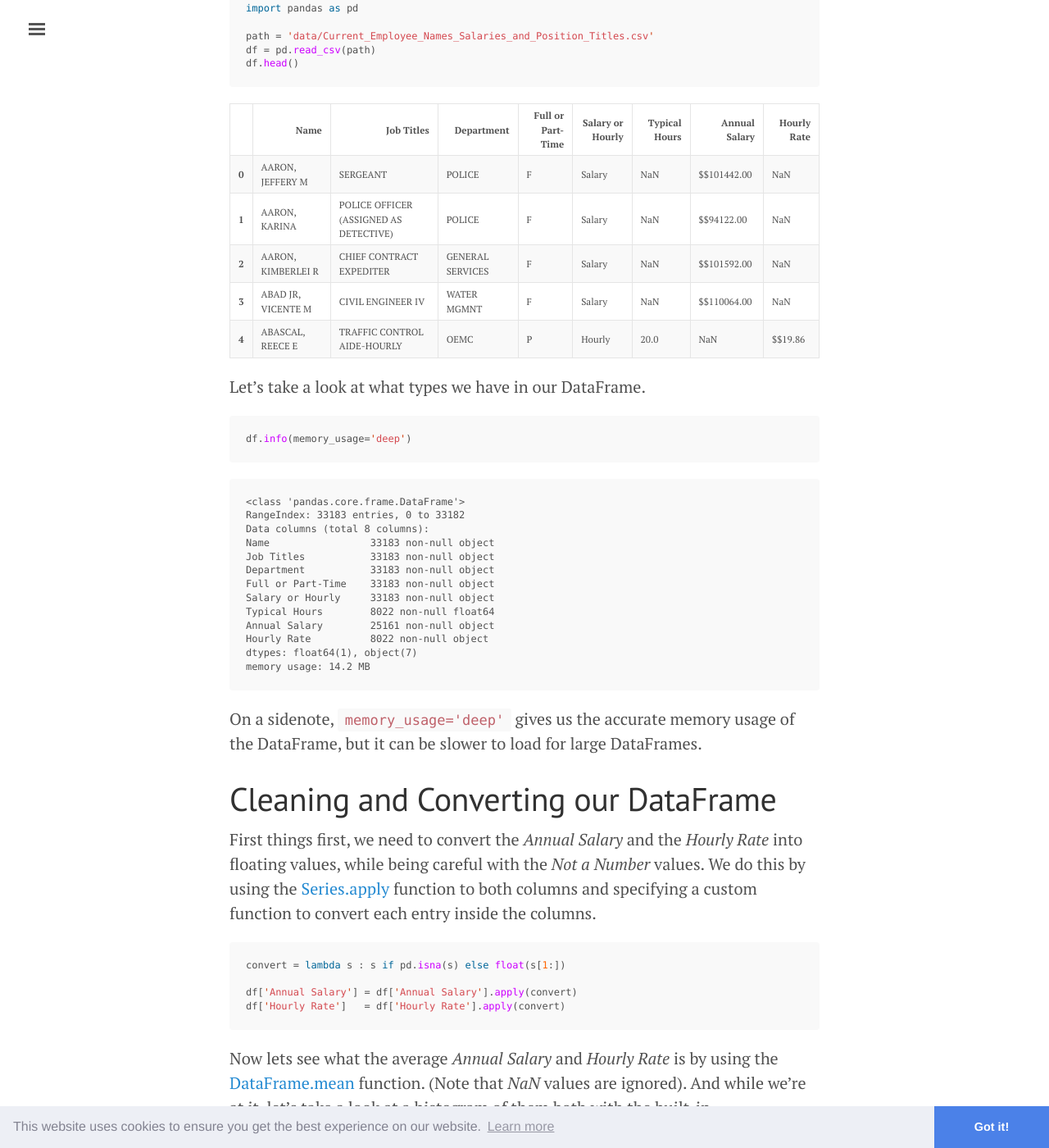
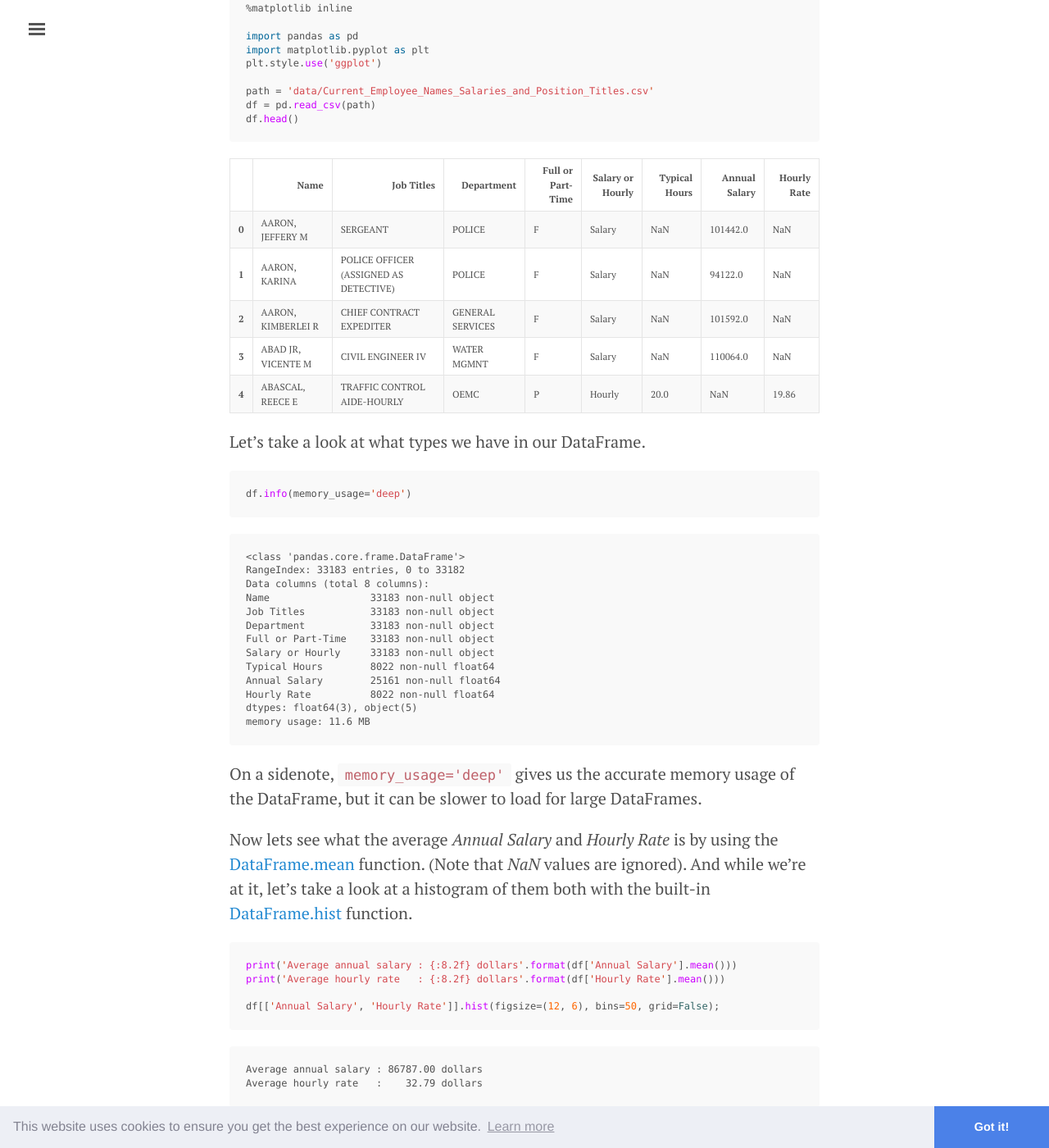
Before and after one commit to njanakiev/njanakiev.github.io, a Jekyll site: the page built from _posts/2018-03-18-pandas-groupby.md, in a window 1280 px wide and 1400 px high, scrolled down 985 px. Shown: the whole window at 82% size. Built offline with Jekyll 4.4.1, drawn with Linux system fonts in a browser that asks for light colours; comment, search, counter and statistics services are not loaded; some of the changed text lies outside the part shown.

Commit message:
Update post

````diff
--- a/_posts/2018-03-18-pandas-groupby.md
+++ b/_posts/2018-03-18-pandas-groupby.md
@@ -15,7 +15,11 @@ The data set we will be analysing is the [Current Employee Names, Salaries, and
 
 
 ```python
+%matplotlib inline
+
 import pandas as pd
+import matplotlib.pyplot as plt
+plt.style.use('ggplot')
 
 path = 'data/Current_Employee_Names_Salaries_and_Position_Titles.csv'
 df = pd.read_csv(path)
@@ -62,7 +66,7 @@ df.head()
       <td>F</td>
       <td>Salary</td>
       <td>NaN</td>
-      <td>$$101442.00</td>
+      <td>101442.0</td>
       <td>NaN</td>
     </tr>
     <tr>
@@ -73,7 +77,7 @@ df.head()
       <td>F</td>
       <td>Salary</td>
       <td>NaN</td>
-      <td>$$94122.00</td>
+      <td>94122.0</td>
       <td>NaN</td>
     </tr>
     <tr>
@@ -84,7 +88,7 @@ df.head()
       <td>F</td>
       <td>Salary</td>
       <td>NaN</td>
-      <td>$$101592.00</td>
+      <td>101592.0</td>
       <td>NaN</td>
     </tr>
     <tr>
@@ -95,7 +99,7 @@ df.head()
       <td>F</td>
       <td>Salary</td>
       <td>NaN</td>
-      <td>$$110064.00</td>
+      <td>110064.0</td>
       <td>NaN</td>
     </tr>
     <tr>
@@ -107,7 +111,7 @@ df.head()
       <td>Hourly</td>
       <td>20.0</td>
       <td>NaN</td>
-      <td>$$19.86</td>
+      <td>19.86</td>
     </tr>
   </tbody>
 </table>
@@ -131,32 +135,18 @@ df.info(memory_usage='deep')
     Full or Part-Time    33183 non-null object
     Salary or Hourly     33183 non-null object
     Typical Hours        8022 non-null float64
-    Annual Salary        25161 non-null object
-    Hourly Rate          8022 non-null object
-    dtypes: float64(1), object(7)
-    memory usage: 14.2 MB
+    Annual Salary        25161 non-null float64
+    Hourly Rate          8022 non-null float64
+    dtypes: float64(3), object(5)
+    memory usage: 11.6 MB
 
 
 On a sidenote, `memory_usage='deep'` gives us the accurate memory usage of the DataFrame, but it can be slower to load for large DataFrames.
-
-# Cleaning and Converting our DataFrame
-
-First things first, we need to convert the _Annual Salary_ and the _Hourly Rate_ into floating values, while being careful with the _Not a Number_ values. We do this by using the [Series.apply](https://pandas.pydata.org/pandas-docs/stable/generated/pandas.Series.apply.html) function to both columns and specifying a custom function to convert each entry inside the columns.
-
-
-```python
-convert = lambda s : s if pd.isna(s) else float(s[1:])
-
-df['Annual Salary'] = df['Annual Salary'].apply(convert)
-df['Hourly Rate']   = df['Hourly Rate'].apply(convert)
-```
 
 Now lets see what the average _Annual Salary_ and _Hourly Rate_ is by using the [DataFrame.mean](https://pandas.pydata.org/pandas-docs/stable/generated/pandas.DataFrame.mean.html) function. (Note that _NaN_ values are ignored). And while we're at it, let's take a look at a histogram of them both with the built-in [DataFrame.hist](https://pandas.pydata.org/pandas-docs/stable/generated/pandas.DataFrame.hist.html) function.
 
 
 ```python
-%matplotlib inline
-
 print('Average annual salary : {:8.2f} dollars'.format(df['Annual Salary'].mean()))
 print('Average hourly rate   : {:8.2f} dollars'.format(df['Hourly Rate'].mean()))
 
@@ -168,7 +158,7 @@
 
 
 
-![png]({{ site.baseurl }}/assets/pandas_groupby_files/output_8_1.png)
+![png]({{ site.baseurl }}/assets/pandas_groupby_files/output_6_1.png)
 
 
 Additionally, we want to convert some of the columns into [categorical data](https://pandas.pydata.org/pandas-docs/stable/categorical.html), which will reduce the memory usage and speed up the computations in general (unless there are too many categories in a column). We can do this with [DataFrame.astype](https://pandas.pydata.org/pandas-docs/stable/generated/pandas.DataFrame.astype.html) by converting each column seperately or in one step by passing a dictionary with all columns that we want to convert.
@@ -214,7 +204,7 @@ group
 
 
 
-    <pandas.core.groupby.DataFrameGroupBy object at 0x7fe06730bac8>
+    <pandas.core.groupby.DataFrameGroupBy object at 0x7f3e633bb278>
 
 
 
@@ -233,7 +223,7 @@ finance_df['Annual Salary'].plot(kind='hist', bins=50, figsize=(12, 6), title='F
 
 
 
-![png]({{ site.baseurl }}/assets/pandas_groupby_files/output_14_1.png)
+![png]({{ site.baseurl }}/assets/pandas_groupby_files/output_12_1.png)
 
 
 Of course you could have done that by simply querying the DataFrame for the finance department with `df[df['Department'] == 'FINANCE']`, so what is the use of grouping the DataFrame then?
@@ -506,7 +496,7 @@ average_salary.plot(kind='bar', figsize=(12, 6), color='k', alpha=0.5);
 ```
 
 
-![png]({{ site.baseurl }}/assets/pandas_groupby_files/output_20_0.png)
+![png]({{ site.baseurl }}/assets/pandas_groupby_files/output_18_0.png)
 
 
 # Conclusion
@@ -526,4 +516,4 @@ plt.suptitle('');  # Getting rid of pandas-generated boxplot title
 ```
 
 
-![png]({{ site.baseurl }}/assets/pandas_groupby_files/output_22_0.png)
+![png]({{ site.baseurl }}/assets/pandas_groupby_files/output_20_0.png)
````
Also changed, not shown: assets/pandas_groupby_files/output_12_1.png (added), assets/pandas_groupby_files/output_14_1.png (deleted), assets/pandas_groupby_files/output_18_0.png (added), assets/pandas_groupby_files/output_20_0.png, assets/pandas_groupby_files/output_22_0.png (deleted), assets/pandas_groupby_files/output_6_1.png (added), assets/pandas_groupby_files/output_8_1.png (deleted).
